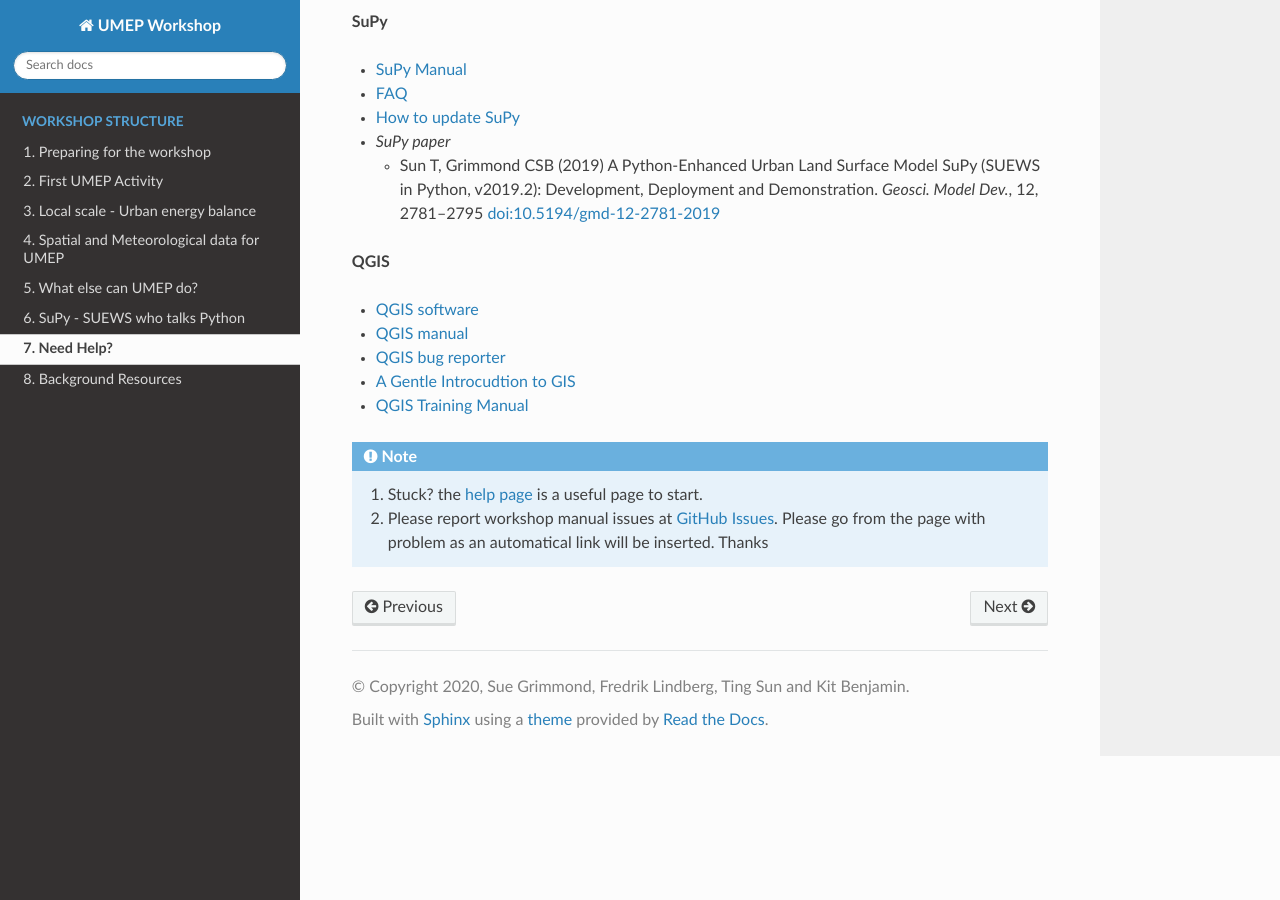
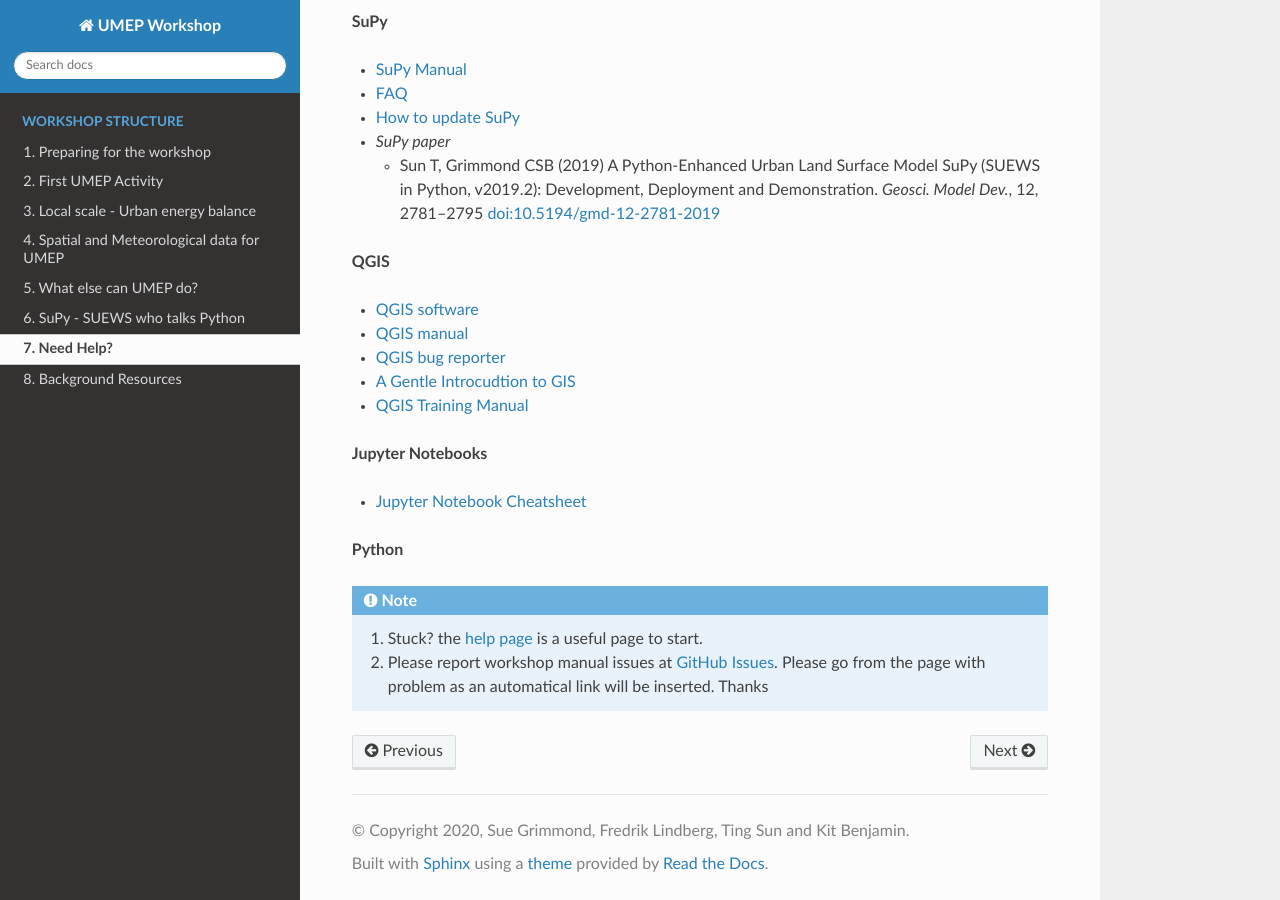
Before and after one commit to Urban-Meteorology-Reading/UMEP-Workshop, a Sphinx documentation site: the page built from source/NeedHelp.rst, in a window 1280 px wide and 900 px high, scrolled down 894 px. Built offline with Sphinx 7.4.7 and the Read the Docs theme 2.0.0, drawn with Linux system fonts in a browser that asks for light colours.

Commit message:
Update NeedHelp.rst

```diff
--- a/source/NeedHelp.rst
+++ b/source/NeedHelp.rst
@@ -56,3 +56,11 @@
 - `QGIS bug reporter <https://github.com/qgis/QGIS/issues>`__
 - `A Gentle Introcudtion to GIS <https://docs.qgis.org/3.10/en/docs/gentle_gis_introduction/index.html>`__
 - `QGIS Training Manual <https://docs.qgis.org/3.10/en/docs/training_manual/index.html>`__
+
+
+**Jupyter Notebooks**
+
+- `Jupyter Notebook Cheatsheet <https://cheatography.com/weidadeyue/cheat-sheets/jupyter-notebook/>`_
+
+
+**Python**
```
